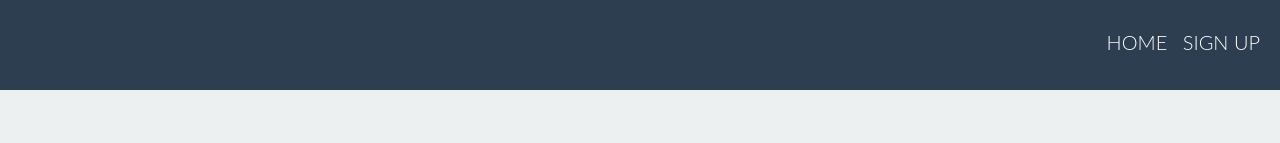
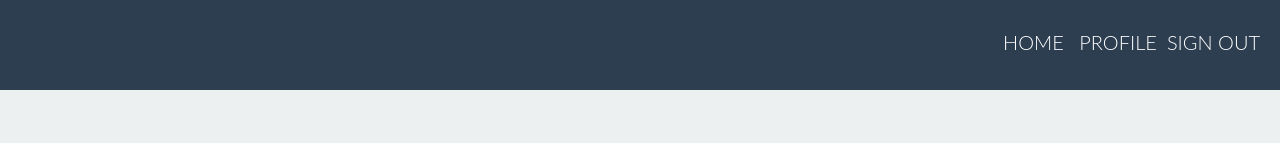
Before and after one commit to tonyguesswho/mydiary, a plain HTML site: page UI/entry.html in a window 1280 px wide. Shown: the top 143 px of the page. Drawn offline with Linux system fonts and the light colour scheme.

Commit message:
ajusted the nav bar

```diff
--- a/UI/entry.html
+++ b/UI/entry.html
@@ -22,7 +22,10 @@
                     <a href="index.html">Home</a>
                 </li>
                 <li>
-                    <a href="signup.html">Sign Up</a>
+                    <a href="profile.html">Profile</a>
+                    <li>
+                        <a href="#">Sign Out</a>
+                    </li>
                 </li>
 
             </ul>
```
Also changed, not shown: UI/add_entry.html (+3 -0 lines), UI/edit_entry.html (+3 -0 lines), UI/entries.html (+4 -1 lines), UI/profile.html (+1 -1 lines).
